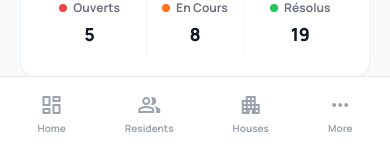
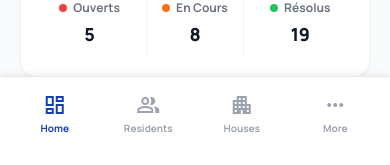
Before and after one commit to RahmaniFares/residence-app, an Angular app: page /dashboard/home in a window 390 px wide. Shown: the part 676-841 px from the top of the page. Built offline with nearby package versions, Linux system fonts and the light colour scheme.

Commit message:
mobile adjust

```diff
--- a/src/app/dashboard/dashboard.html
+++ b/src/app/dashboard/dashboard.html
@@ -59,22 +59,57 @@
    <main class="flex-1 flex flex-col h-screen overflow-y-auto bg-[#f8fafc]">
       <router-outlet></router-outlet>
    </main>
+   <!-- Mobile 'More' Menu Overlay -->
+   <div *ngIf="showMobileMenu"
+      class="lg:hidden fixed bottom-24 right-4 bg-white rounded-xl shadow-2xl border border-gray-100 p-2 min-w-[200px] z-50 flex flex-col gap-1 animate-in slide-in-from-bottom-2 fade-in duration-200">
+      <a [routerLink]="['/dashboard/payments']" (click)="showMobileMenu = false"
+         routerLinkActive="bg-primary/10 text-primary"
+         class="flex items-center gap-3 px-4 py-3 rounded-lg text-gray-600 hover:bg-gray-50 transition-colors">
+         <span class="material-symbols-outlined text-xl"
+            routerLinkActive="font-variation-settings: 'FILL' 1;">payments</span>
+         <span class="font-medium text-sm">Payments</span>
+      </a>
+      <a [routerLink]="['/dashboard/incidents']" (click)="showMobileMenu = false"
+         routerLinkActive="bg-primary/10 text-primary"
+         class="flex items-center gap-3 px-4 py-3 rounded-lg text-gray-600 hover:bg-gray-50 transition-colors">
+         <span class="material-symbols-outlined text-xl"
+            routerLinkActive="font-variation-settings: 'FILL' 1;">report_problem</span>
+         <span class="font-medium text-sm">Incidents</span>
+      </a>
+      <a [routerLink]="['/dashboard/settings']" (click)="showMobileMenu = false"
+         routerLinkActive="bg-primary/10 text-primary"
+         class="flex items-center gap-3 px-4 py-3 rounded-lg text-gray-600 hover:bg-gray-50 transition-colors">
+         <span class="material-symbols-outlined text-xl"
+            routerLinkActive="font-variation-settings: 'FILL' 1;">settings</span>
+         <span class="font-medium text-sm">Settings</span>
+      </a>
+   </div>
+
    <nav
-      class="lg:hidden fixed bottom-0 left-0 right-0 z-50 bg-white border-t border-gray-200 flex justify-around p-2 pb-6">
-      <button class="flex flex-col items-center gap-1 p-2 text-gray-400">
+      class="lg:hidden fixed bottom-0 left-0 right-0 z-50 bg-white border-t border-gray-200 flex justify-around p-2 pb-6 shadow-[0_-4px_6px_-1px_rgba(0,0,0,0.05)]">
+      <a [routerLink]="['/dashboard/home']" routerLinkActive="text-primary"
+         class="flex flex-col items-center gap-1 p-2 text-gray-400 transition-colors w-16">
          <span class="material-symbols-outlined" routerLinkActive="font-variation-settings: 'FILL' 1;">dashboard</span>
          <span class="text-[10px] font-bold">Home</span>
-      </button>
-      <button class="flex flex-col items-center gap-1 p-2 text-gray-400">
+      </a>
+
+      <a [routerLink]="['/dashboard/residents']" routerLinkActive="text-primary"
+         class="flex flex-col items-center gap-1 p-2 text-gray-400 transition-colors w-16">
          <span class="material-symbols-outlined" routerLinkActive="font-variation-settings: 'FILL' 1;">group</span>
          <span class="text-[10px] font-bold">Residents</span>
-      </button>
-      <button class="flex flex-col items-center gap-1 p-2 text-gray-400">
+      </a>
+
+      <a [routerLink]="['/dashboard/houses']" routerLinkActive="text-primary"
+         class="flex flex-col items-center gap-1 p-2 text-gray-400 transition-colors w-16">
          <span class="material-symbols-outlined" routerLinkActive="font-variation-settings: 'FILL' 1;">apartment</span>
          <span class="text-[10px] font-bold">Houses</span>
-      </button>
-      <button class="flex flex-col items-center gap-1 p-2 text-gray-400">
-         <span class="material-symbols-outlined" routerLinkActive="font-variation-settings: 'FILL' 1;">more_horiz</span>
+      </a>
+
+      <button (click)="toggleMobileMenu()" [class.text-primary]="showMobileMenu"
+         class="flex flex-col items-center gap-1 p-2 text-gray-400 transition-colors w-16">
+         <span class="material-symbols-outlined" [style.font-variation-settings]="showMobileMenu ? '\'FILL\' 1' : ''">
+            {{ showMobileMenu ? 'apps' : 'more_horiz' }}
+         </span>
          <span class="text-[10px] font-bold">More</span>
       </button>
    </nav>
--- a/src/app/dashboard/dashboard.ts
+++ b/src/app/dashboard/dashboard.ts
@@ -1,11 +1,17 @@
+import { CommonModule } from '@angular/common';
 import { Component } from '@angular/core';
 import { RouterOutlet, RouterLinkWithHref, RouterLinkActive } from '@angular/router';
 @Component({
   selector: 'app-dashboard',
-  imports: [RouterOutlet, RouterLinkWithHref, RouterLinkActive],
+  imports: [RouterOutlet, RouterLinkWithHref, RouterLinkActive, CommonModule],
   templateUrl: './dashboard.html',
   styleUrl: './dashboard.css',
 })
 export class Dashboard {
   AppName = 'Residom';
+  showMobileMenu = false;
+
+  toggleMobileMenu() {
+    this.showMobileMenu = !this.showMobileMenu;
+  }
 }
```
